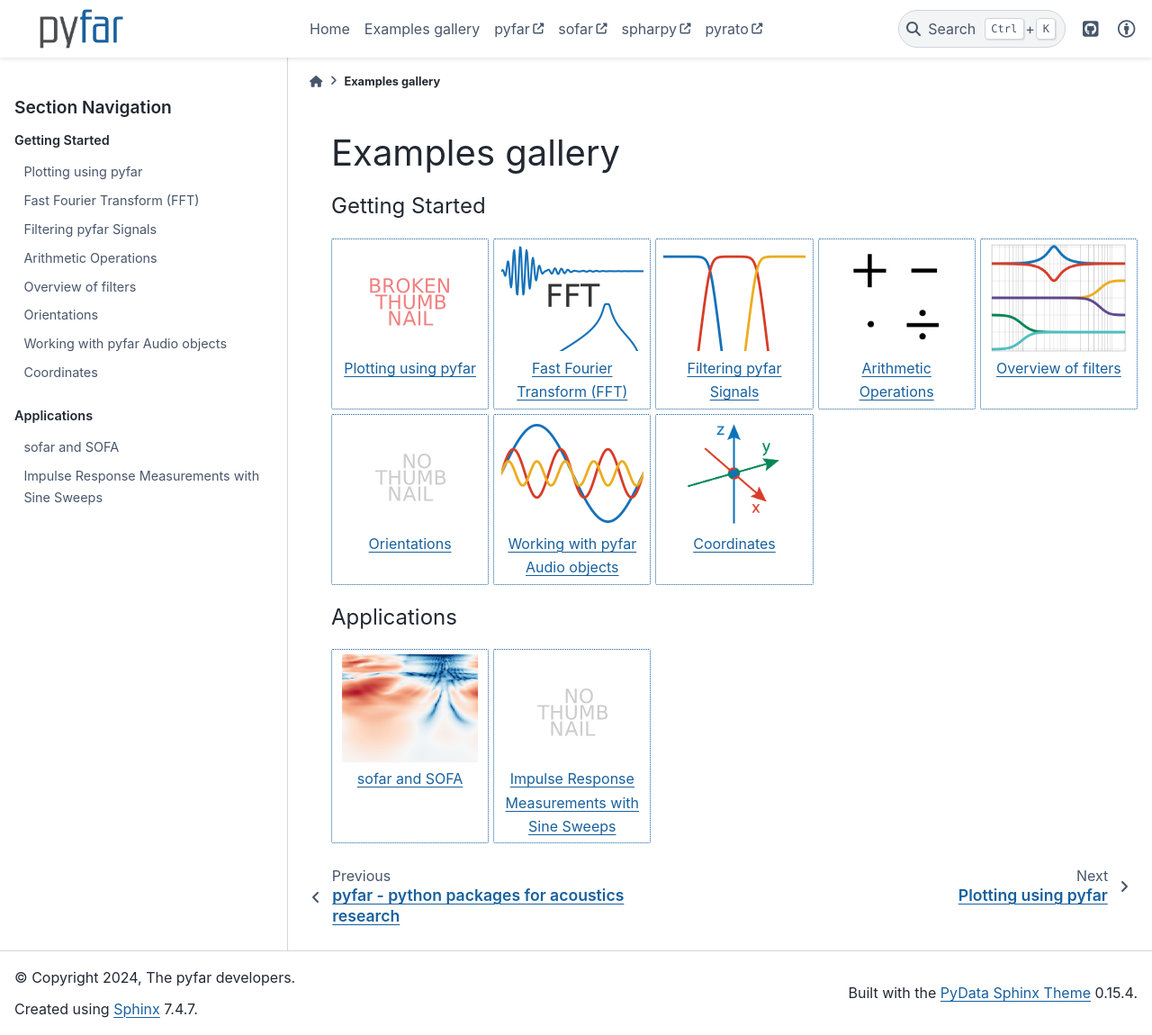
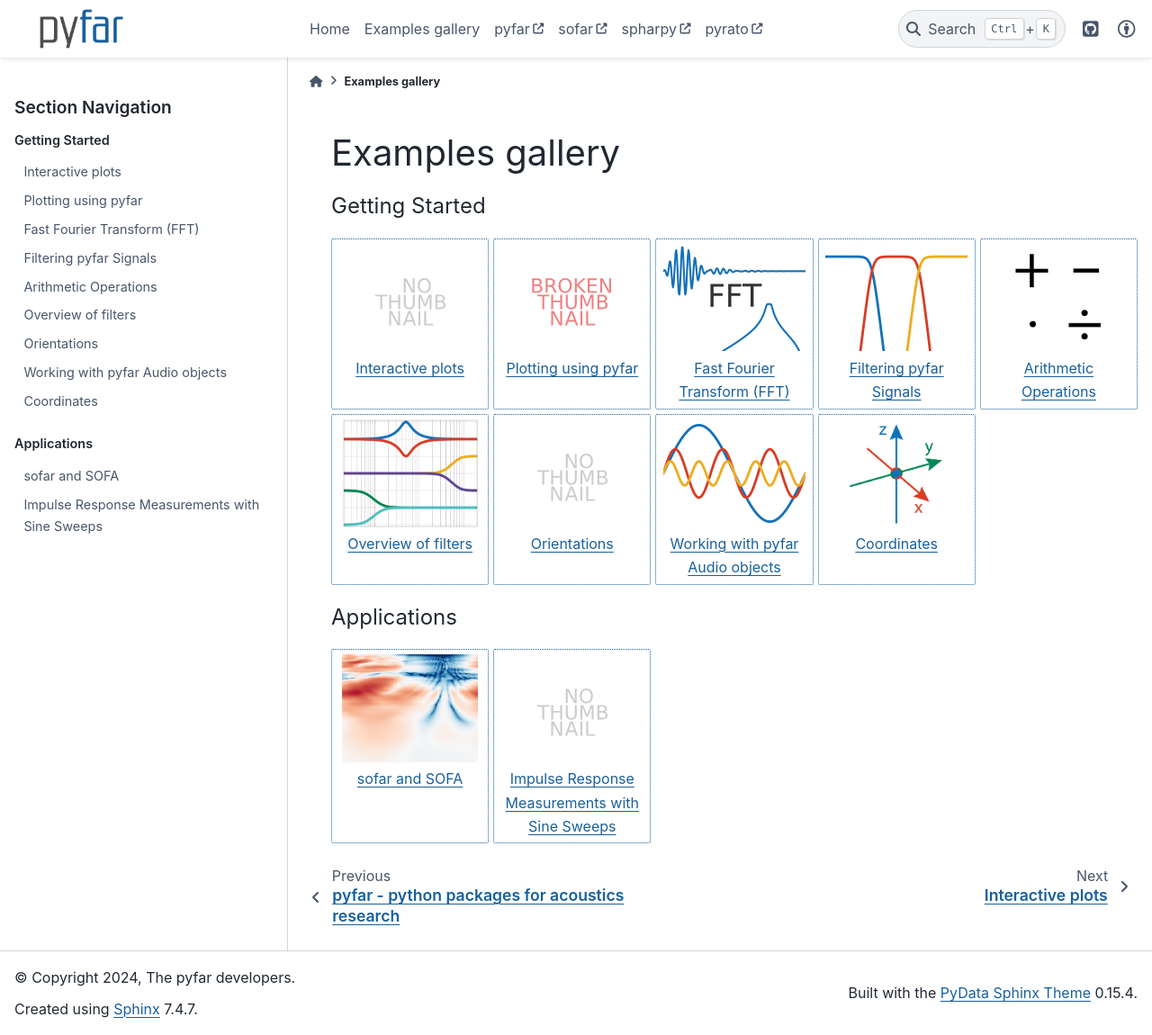
Before and after one commit to pyfar/gallery, a Sphinx documentation site: the page built from docs/examples_gallery.rst, in a window 1280 px wide and 1150 px high. Shown: the whole window at 90% size. Built offline with Sphinx 7.4.7 and the PyData theme 0.15.4, drawn with Linux system fonts in a browser that asks for light colours.

Commit message:
Refactor: move interactive plots to separate notebook

```diff
--- a/docs/examples_gallery.rst
+++ b/docs/examples_gallery.rst
@@ -18,6 +18,7 @@ Examples gallery
    gallery/interactive/pyfar_filtering.ipynb
    gallery/interactive/fast_fourier_transform.ipynb
    gallery/interactive/pyfar_plotting.ipynb
+   gallery/interactive/pyfar_interactive_plots.ipynb
 
 
 .. nbgallery::
```
Also changed, not shown: docs/gallery/interactive/pyfar_interactive_plots.ipynb (added), docs/gallery/interactive/pyfar_plotting.ipynb.
